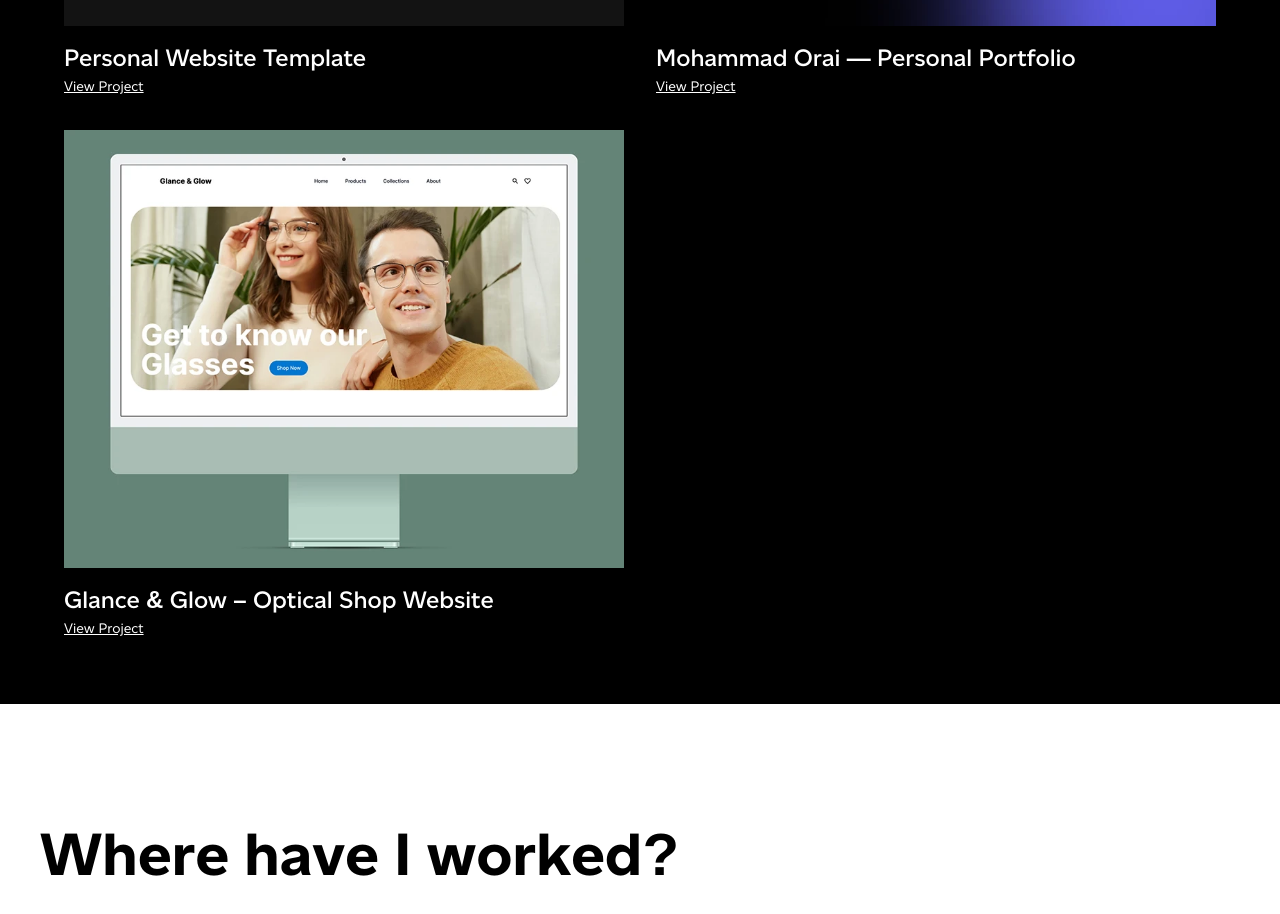
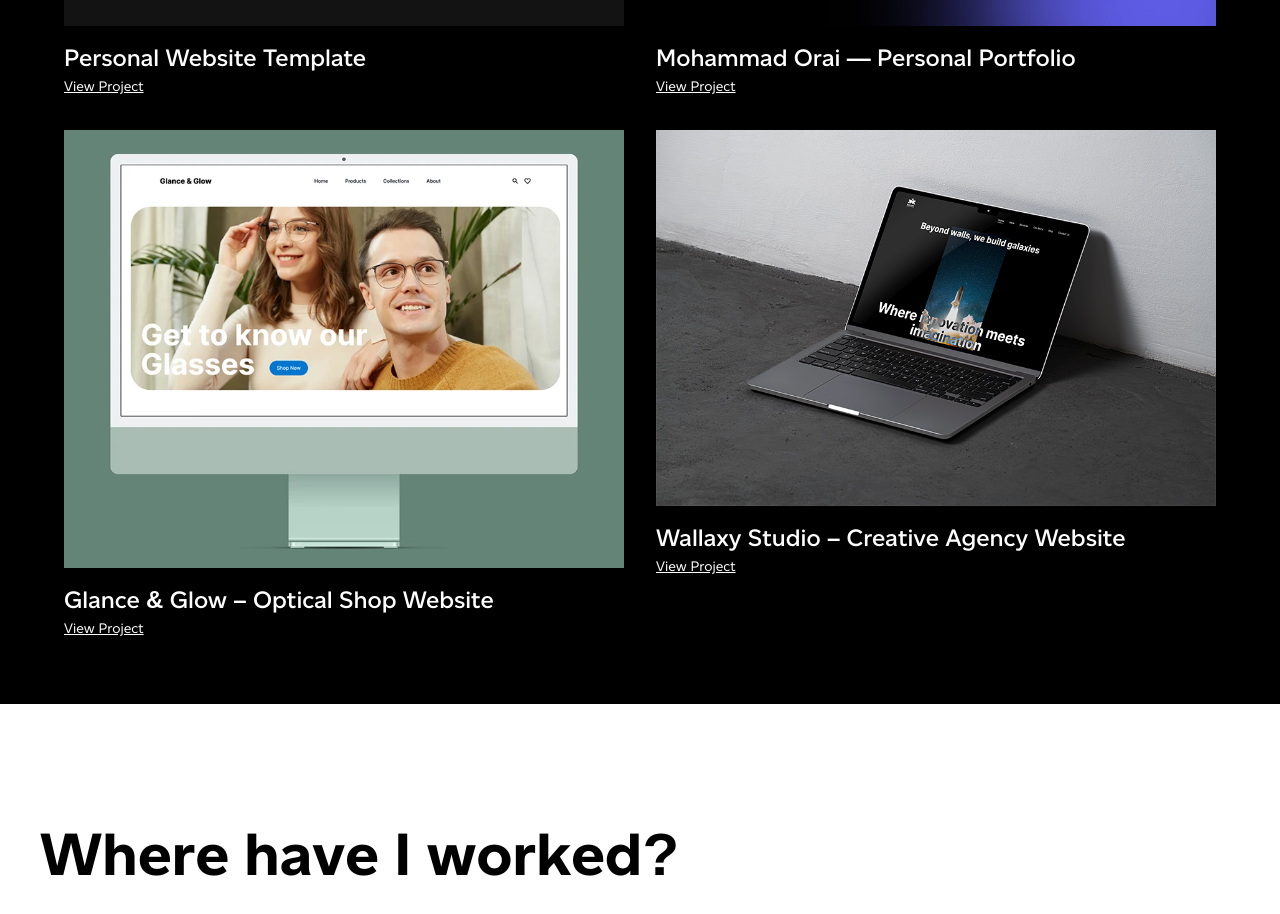
Before and after one commit to alilotfidev/my-new-website, a Next.js app: page / in a window 1280 px wide. Shown: the part 2020-2934 px from the top of the page. Built offline with nearby package versions, Linux system fonts and the light colour scheme.

Commit message:
new portfolio item added

```diff
--- a/components/WorkList.js
+++ b/components/WorkList.js
@@ -19,6 +19,12 @@ const worksData = [
     link: "https://www.behance.net/gallery/230711991/Glance-Glow-Optical-Shop-Website",
     image: "2.webp",
   },
+  {
+    id: "4",
+    name: "Wallaxy Studio – Creative Agency Website",
+    link: "https://wallaxy-studio.vercel.app",
+    image: "4.jpg",
+  },
 ];
 
 export default function WorkList() {
```
Also changed, not shown: public/images/work/4.jpg (added).
